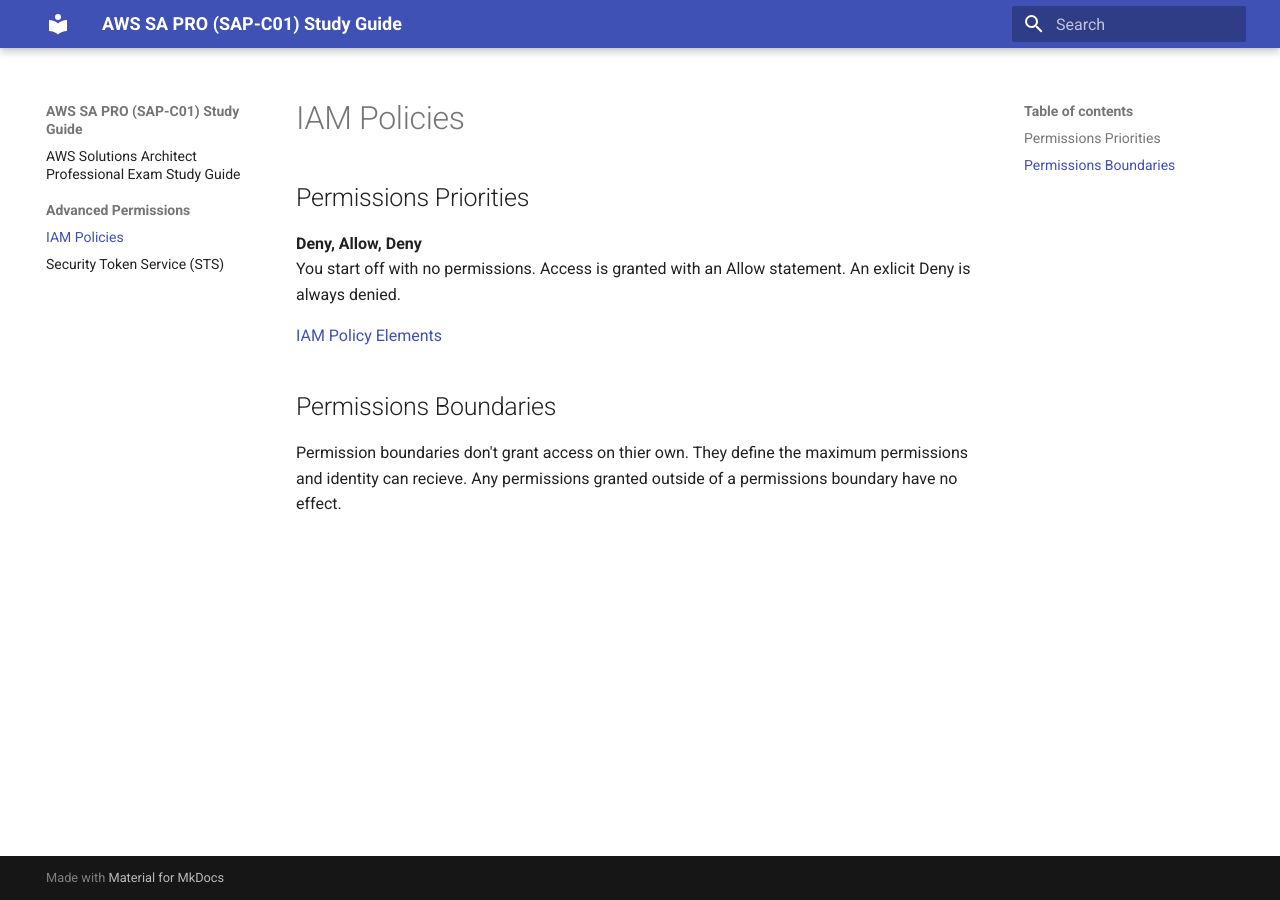
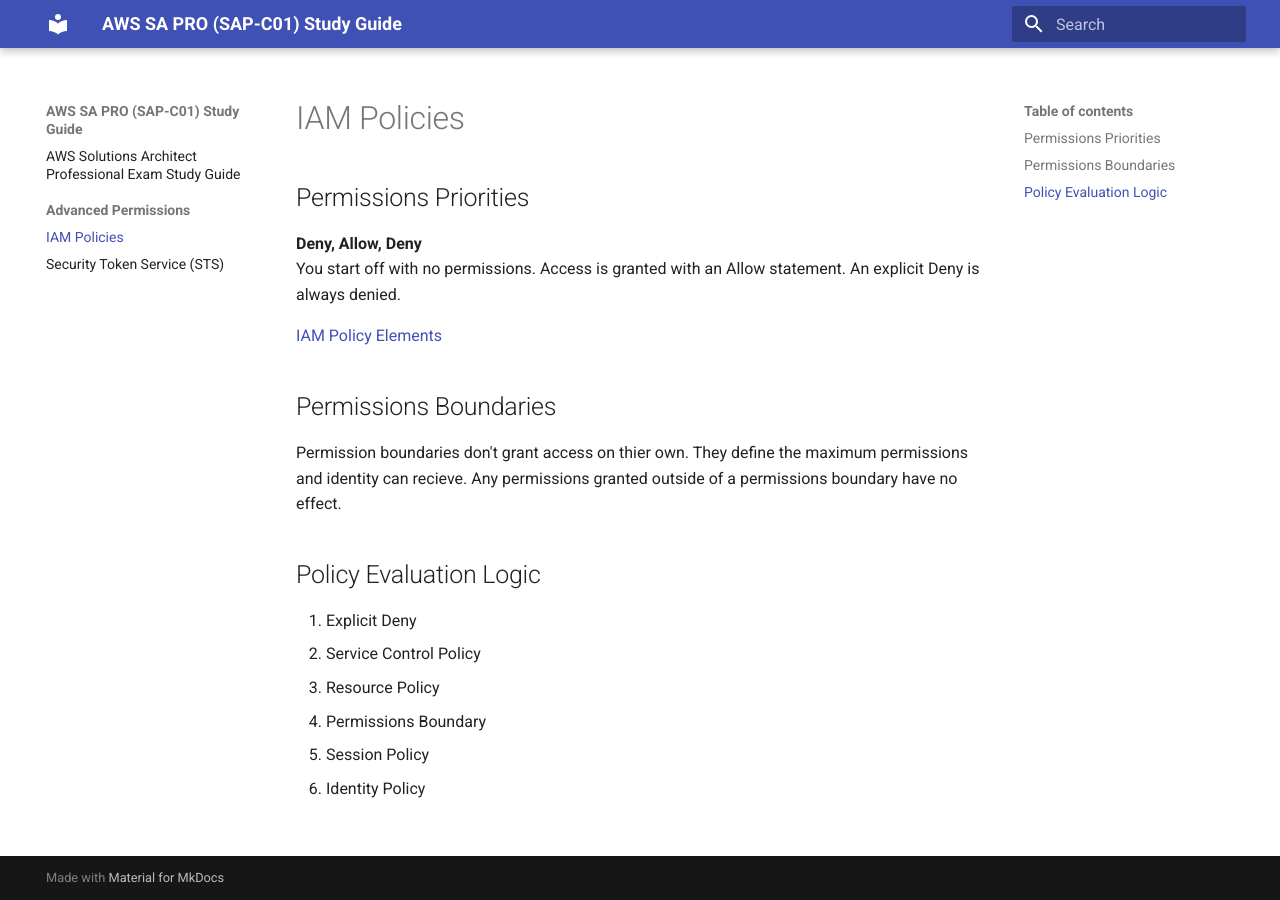
Before and after one commit to jlkoen/AWS-SAP-C01-Study-Guide, an MkDocs documentation site: the page built from docs/Advanced_Permissions/IAMPolicies.md, in a window 1280 px wide. Built offline with MkDocs 1.6.1 and Material for MkDocs 9.7.7, drawn with Linux system fonts in a browser that asks for light colours.

Commit message:
Updated IAM policies

```diff
--- a/docs/Advanced_Permissions/IAMPolicies.md
+++ b/docs/Advanced_Permissions/IAMPolicies.md
@@ -3,7 +3,7 @@
 ## Permissions Priorities
 
 **Deny, Allow, Deny**
-You start off with no permissions. Access is granted with an Allow statement. An exlicit Deny is always denied.
+You start off with no permissions. Access is granted with an Allow statement. An explicit Deny is always denied.
 
   [IAM Policy Elements](https://docs.aws.amazon.com/IAM/latest/UserGuide/reference_policies_variables.html)
 
@@ -11,3 +11,12 @@
 
 Permission boundaries don't grant access on thier own. They define the maximum permissions and identity can recieve.
 Any permissions granted outside of a permissions boundary have no effect.
+
+## Policy Evaluation Logic
+
+  1. Explicit Deny
+  2. Service Control Policy
+  3. Resource Policy
+  4. Permissions Boundary
+  5. Session Policy
+  6. Identity Policy
```
